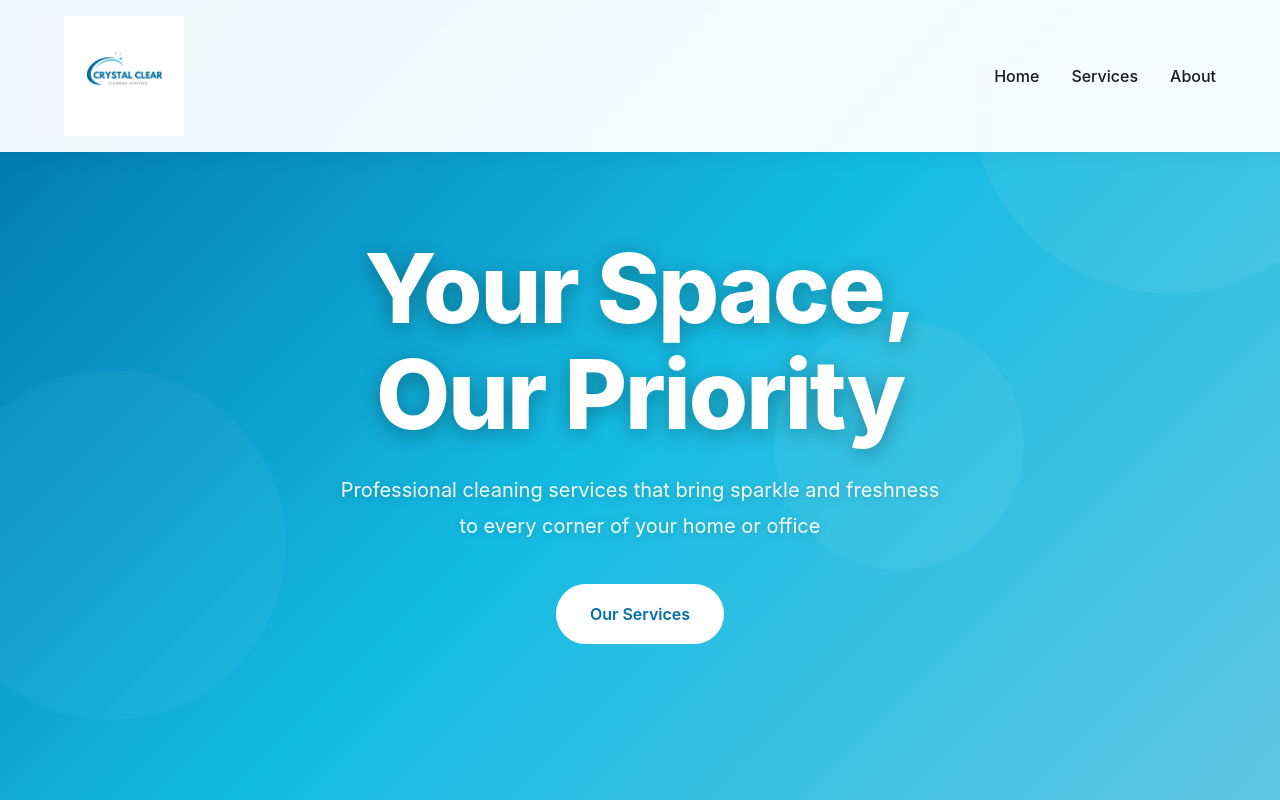
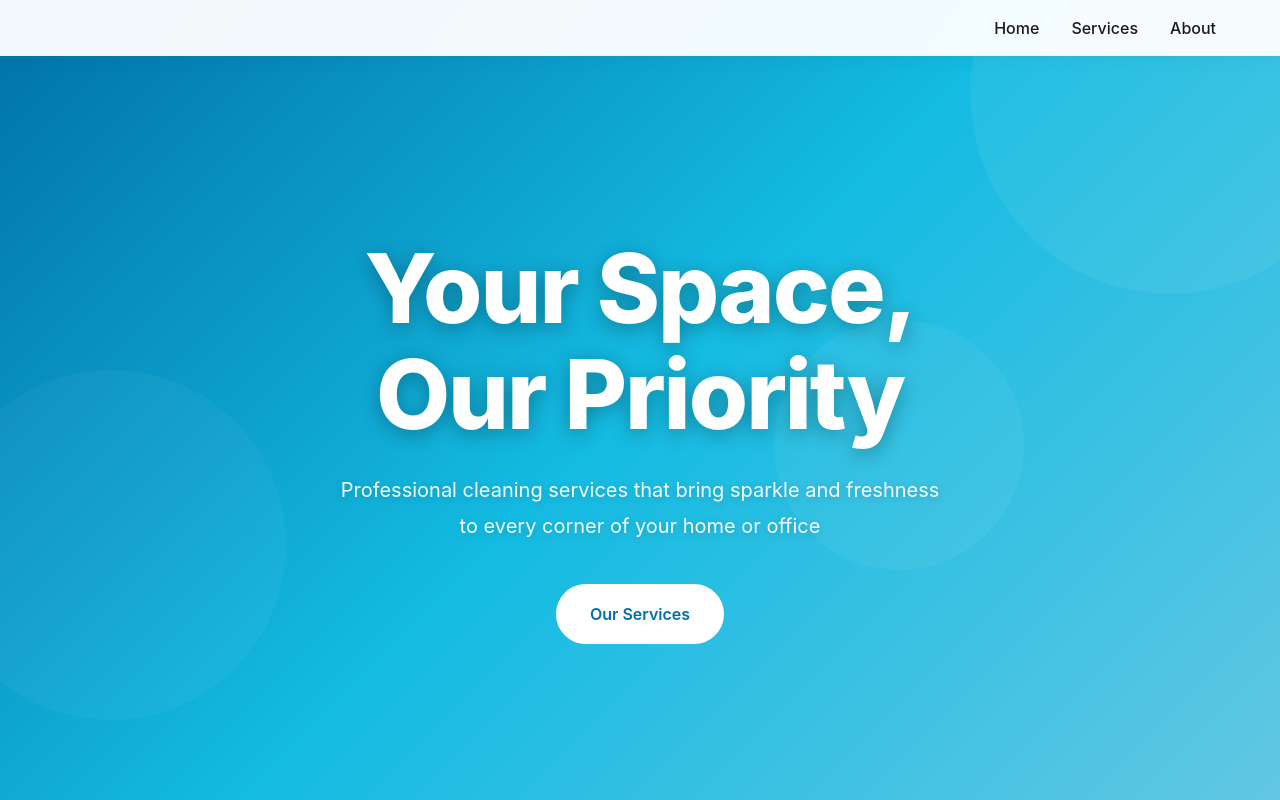
Before and after one commit to mariacfapenalva/website, a plain HTML site: page index.html in a window 1280 px wide. Shown: the top 800 px of the page. Drawn offline with Linux system fonts and the light colour scheme.

Commit message:
com logo

```diff
--- a/index.html
+++ b/index.html
@@ -12,7 +12,7 @@
   <nav class="navbar">
     <div class="nav-container">
       <div class="logo">
-        <img src="logo.jpg" alt="Crystal Clear Cleaning Services" />
+        <img src="logo.png" alt="Crystal Clear Cleaning Services" />
       </div>
       <ul class="nav-menu">
         <li><a href="#home" class="nav-link">Home</a></li>
--- a/script.js
+++ b/script.js
@@ -1,5 +1,3 @@
-// ...existing code...
-// All form and database-related code removed
 
 document.querySelectorAll('a[href^="#"]').forEach(anchor => {
   anchor.addEventListener('click', function (e) {
--- a/styles.css
+++ b/styles.css
@@ -59,7 +59,7 @@ body {
 }
 
 .logo img {
-  height: 120px;
+  height: 1px;
   width: auto;
   display: block;
 }
```
Also changed, not shown: logo copy.jpg (deleted), logo.jpg (deleted), logo.png (added).
